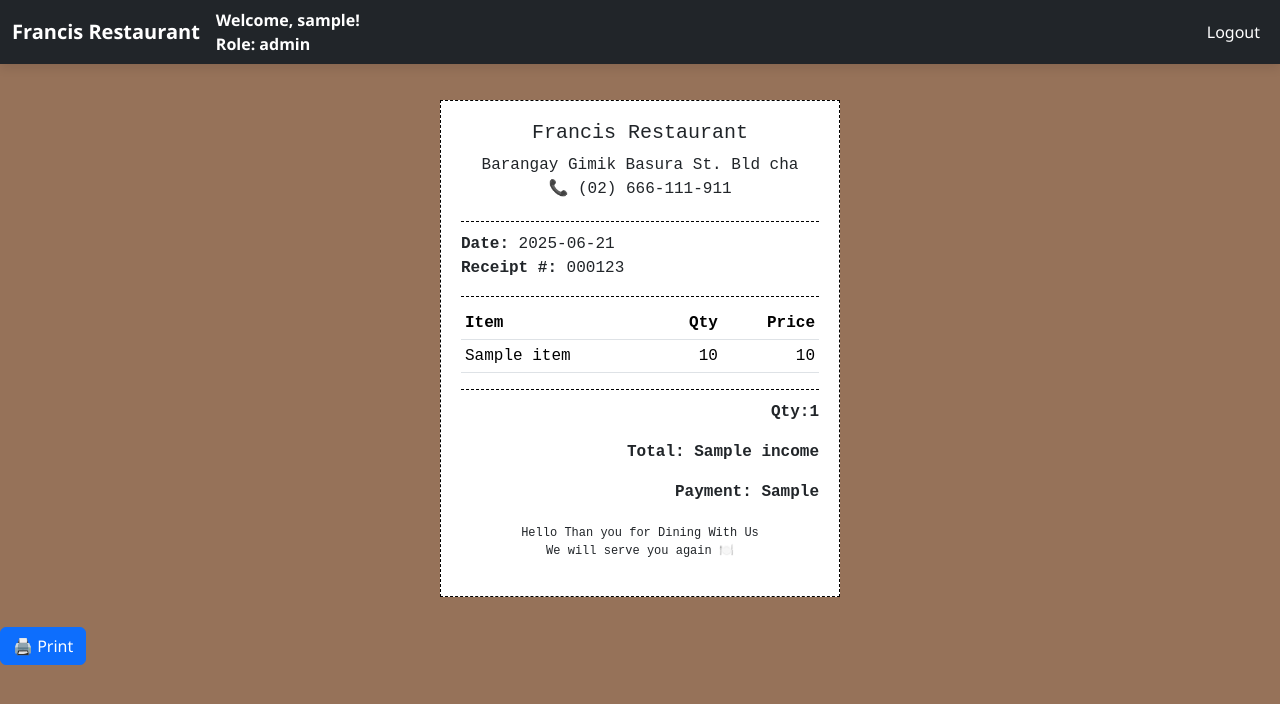
After one commit to francisganapin/Restaurant_sql_Model, a Flask app: template templates/analytic_reciept_order.html in a window 1280 px wide. The commit adds this page. Shown: the top 704 px of the page. Run offline with Flask 3, Linux system fonts and the light colour scheme; the template is opened without the code that fills it: most values are stand-ins (such as "Sample title", 1, 10 or a date in 2020).

Commit message:
fix add reciept view option in analytic List

```diff
--- a/function/model.py
+++ b/function/model.py
@@ -185,6 +185,8 @@ class Income_table(SQLModel, table=True):
 
     holder: Optional["Income_Holder"] = Relationship(back_populates="order")
 
+    def __getitem__(self,key):
+        return getattr(self,key)
 
     # -------------------------------------------
     # # Pseudocode: (Permission & Access Control)
--- a/main.py
+++ b/main.py
@@ -1,7 +1,7 @@
 import os
 import webbrowser
 from datetime import date
-
+from sqlalchemy import desc
 from flask import (
     Flask, render_template, request,
     session as flask_session,
@@ -187,7 +187,6 @@ def menu_list_archive(id):
 def menu_list_update(id):
 
 
-
     # avoid who are not login user to update
     if 'user_id' not in flask_session:
         return redirect(url_for('login'))
@@ -274,7 +273,7 @@ def menu_list_order(id):
                 flash(f'Item {item_name} was Order successfully', 'success')
             except Exception as e:
                 session.rollback()
-                flash(f'Item updated error.{today}', 'error')
+                flash(f'Item Order error.  {item_name } ', 'error')
 
     return redirect(url_for('menu_list'))
 
@@ -345,8 +344,6 @@ def stock_list():
 
 @app.route("/stock/list/update/<int:id>",methods=['GET','POST'])
 def stock_list_update(id):
-
-
 
     # avoid who are not login user to update
     if 'user_id' not in flask_session:
@@ -540,7 +537,7 @@ def order_list_payment():
 
         try:
             new_item = Income_table(
-                        order_list_item = input_item_order,
+                        order_list_item = input_item_order ,
                         payment_type    = input_payment_type,
                         image_url       = file_path,
                         income          = input_input_income
@@ -613,7 +610,7 @@ def analytic_list():
     with DbaseSession(engine) as session:
         if role  in ['EMPLOYEE','ADMIN']:
 
-            stmt = select(Income_table)
+            stmt = select(Income_table).order_by(desc(Income_table.id))
             data = session.exec(stmt).all()
 
             #this will count all pending order talbe
@@ -644,10 +641,6 @@ def analytic_list():
 
             if query_date:
                 stmt = stmt.where(Income_table.order_date.ilike(f"%{query_date}%"))
-
-
-
-
 
 
     income_today_holder = []
@@ -690,7 +683,6 @@ def analytic_list():
 @app.route('/analytic/list/payment/<int:_id>',methods=['GET','POST'])
 def view_payment_analytic(_id):
 
-
     if 'user_id' not in flask_session:
         return redirect(url_for('login'))
 
@@ -719,6 +711,71 @@ def view_payment_analytic(_id):
 
     return render_template('analytic_payment_picture.html',**context)
 
+import re
+
+@app.route('/analytic/list/reciept/<int:_id>',methods=['GET','POST'])
+def reciept_view_analytic(_id):
+
+    if 'user_id' not in flask_session:
+        return redirect(url_for('login'))
+
+    #prevent some usier to access this
+    role = flask_session.get('role')
+    if role not in ['ADMIN', 'EMPLOYEE']:
+        flash('You cannot Edit this','error')
+        return redirect(url_for('restrict_access'))
+
+    #get session user
+    username = flask_session.get('username')
+    role =   flask_session.get('role')
+
+    print(role)
+
+    with DbaseSession(engine) as session:
+        stmt = select(Income_table).where(Income_table.id == _id)
+        results = session.exec(stmt).all()
+
+    result_list_item  = []
+
+    for item in results:
+        txt = item.order_list_item
+        result_list_item.append(txt)
+
+    print(result_list_item)
+
+
+    # Step 1: Join into a single string (since it's a list with 1 item)
+    raw = " ".join(result_list_item)
+
+    # Step 2: Fix broken quotes (add a quote before names)
+    fixed = re.sub(r'"name":([a-zA-Z ]+)"', r'"name":"\1"', raw)
+
+    # Step 3: Add curly braces around each item
+    # We'll find all "name":"...", "quantity":..., "price":"..." groups
+    pattern = r'"name":"([^"]+)","quantity":(\d+),"price":"([^"]+)"'
+    matches = re.findall(pattern, fixed)
+
+    # Step 4: Convert to list of dictionaries
+    result_order = []
+    for name, quantity, price in matches:
+        result_order.append({
+            "name": name,
+            "quantity": int(quantity),
+            "price": price
+        })
+
+
+
+    print(result_order)
+
+    context = {
+        'order_result_count':len(result_order),
+        'results':results,
+        'result_order':result_order,
+        'role':role,
+        'username':username
+    }
+    return render_template('analytic_reciept_order.html',**context)
 
 if __name__ == '__main__':
     webbrowser.open('http://127.0.0.1:5000/menu/list')
--- /dev/null
+++ b/templates/analytic_reciept_order.html
@@ -0,0 +1,208 @@
+<!DOCTYPE html>
+<html lang="en">
+<head>
+  <meta charset="UTF-8">
+  <title>Payment Image - Fran Restaurant System</title>
+  <meta name="viewport" content="width=device-width, initial-scale=1.0">
+  <link href="https://cdn.jsdelivr.net/npm/bootstrap@5.3.6/dist/css/bootstrap.min.css" rel="stylesheet">
+  <style>
+    body {
+      background-color: #967259;
+      padding-top: 70px;
+      font-family: 'Segoe UI', Tahoma, Geneva, Verdana, sans-serif;
+    }
+
+    .navbar {
+      background-color: #198754;
+      box-shadow: 0 4px 10px rgba(0, 0, 0, 0.1);
+    }
+
+    .navbar .nav-link,
+    .navbar .navbar-brand {
+      color: #fff !important;
+    }
+
+    .navbar .nav-link:hover {
+      color: #d4f4e0 !important;
+    }
+
+    .navbar .form-control,
+    .navbar .form-select {
+    width: auto;
+    min-width: 150px;
+    }
+
+    .receipt-box {
+      max-width: 400px;
+      margin: 30px auto;
+      padding: 20px;
+      border: 1px dashed #000;
+      background: #fff;
+      font-family: 'Courier New', Courier, monospace;
+    }
+    .receipt-header {
+      text-align: center;
+      margin-bottom: 20px;
+    }
+    .receipt-footer {
+      text-align: center;
+      font-size: 12px;
+      margin-top: 20px;
+    }
+    .line {
+      border-top: 1px dashed #000;
+      margin: 10px 0;
+    }
+
+
+
+  </style>
+</head>
+
+<body>
+  <nav class="navbar navbar-expand-lg navbar-dark bg-dark fixed-top">
+    <div class="container-fluid">
+      <!-- Left branding -->
+      <a class="navbar-brand fw-bold">Francis Restaurant</a>
+
+      <!-- Welcome & Role -->
+      <div class="d-flex flex-column text-white me-3">
+        <span class="fw-bold">Welcome, {{ username }}!</span>
+        <span class="fw-bold">Role: {{ role }}</span>
+      </div>
+
+      <!-- Navbar Toggler for Mobile -->
+      <button class="navbar-toggler" type="button" data-bs-toggle="collapse" data-bs-target="#navbarNav">
+        <span class="navbar-toggler-icon"></span>
+      </button>
+
+      <!-- Navbar Content -->
+      <div class="collapse navbar-collapse justify-content-between" id="navbarNav">
+
+        <!-- Centered Search Form -->
+        <form class="d-flex mx-auto" action="/menu/list" method="POST" style="max-width: 600px; width: 100%;">
+        </form>
+
+        <!-- Right-side Nav Links -->
+       <!-- Right-side Nav Links -->
+       <ul class="navbar-nav align-items-center">
+        {% if role in ['ADMIN', 'EMPLOYEE'] %}
+        <li class="nav-item"><a class="nav-link text-white" href="/menu/list">Menu List</a></li>
+        <li class="nav-item"><a class="nav-link text-white" href="/order/list">Order List</a></li>
+        <li class="nav-item"><a class="nav-link text-white" href="/stock/list">Stock List</a></li>
+        <li class="nav-item"><a class="nav-link text-white" href="/analytic/list" style="font-size:25px;">Analytic List</a></li>
+        {% endif %}
+        <li class="nav-item"><a class="nav-link text-white" href="/logout">Logout</a></li>
+      </ul>
+      </div>
+    </div>
+  </nav>
+
+
+
+
+
+
+
+
+<div id="GFG">
+    <div class="receipt-box">
+      <div class="receipt-header">
+        <h5>Francis Restaurant</h5>
+        <p>Barangay Gimik Basura St. Bld cha<br>📞 (02) 666-111-911</p>
+      </div>
+
+      <div class="line"></div>
+
+      <p><strong>Date:</strong> 2025-06-21<br>
+         <strong>Receipt #:</strong> 000123</p>
+
+      <div class="line"></div>
+
+      <table class="table table-sm">
+        <thead>
+          <tr>
+            <th>Item</th>
+            <th class="text-end">Qty</th>
+            <th class="text-end">Price</th>
+          </tr>
+        </thead>
+        <tbody>
+            {% for item in result_order %}
+
+            <tr>
+              <td>{{ item.name }}</td>
+              <td class="text-end">{{ item.quantity }}</td>
+              <td class="text-end">{{ item.price }}</td>
+            </tr>
+
+            {% endfor %}
+        </tbody>
+      </table>
+
+      <div class="line"></div>
+      <p class="text-end"><strong>Qty:{{order_result_count}}</strong></p>
+      <p class="text-end">{% for item in results %}<strong>Total: {{item.income}}{% endfor %}</strong></p>
+      <p class="text-end">{% for item in results %}<strong>Payment: {{item.payment_type}}{% endfor %}</strong></p>
+
+      <div class="receipt-footer">
+        <p>Hello Than you for Dining With Us<br>We will serve you again 🍽️</p>
+      </div>
+    </div>
+
+</div>
+
+<button type="button" class="btn btn-primary" onclick="printDiv()" >🖨️ Print</button>
+
+
+</div>
+
+
+<script>
+  function printDiv() {
+      let divContents = document.getElementById("GFG").innerHTML;
+      let printWindow = window.open('', '', 'height=500, width=500');
+      printWindow.document.open();
+      printWindow.document.write(`
+          <html>
+          <link href="https://cdn.jsdelivr.net/npm/bootstrap@5.3.6/dist/css/bootstrap.min.css" rel="stylesheet">
+          <head>
+              <style>
+                .receipt-box {
+                max-width: 400px;
+                margin: 30px auto;
+                padding: 20px;
+                border: 1px dashed #000;
+                background: #fff;
+                font-family: 'Courier New', Courier, monospace;
+                }
+                .receipt-header {
+                  text-align: center;
+                  margin-bottom: 20px;
+                }
+                .receipt-footer {
+                  text-align: center;
+                  font-size: 12px;
+                  margin-top: 20px;
+                }
+                .line {
+                  border-top: 1px dashed #000;
+                  margin: 10px 0;
+                }
+
+              </style>
+          </head>
+          <body>
+              ${divContents}
+          </body>
+
+          </html>
+
+      `);
+      printWindow.document.close();
+      printWindow.print();
+  }
+</script>
+<script src="https://cdn.jsdelivr.net/npm/bootstrap@5.3.6/dist/js/bootstrap.bundle.min.js"></script>
+</body>
+</html>
```
Also changed, not shown: templates/analytics.html (+6 -3 lines), templates/order_list.html (+11 -4 lines), templates/reciept.html (added, +82 -0 lines), templates/try.html (added, +55 -0 lines), model.db, static/static/payment/already_updated.png (deleted), static/static/payment/e79dd102b35213f815291e0fb4bd12df.jpg (deleted).
